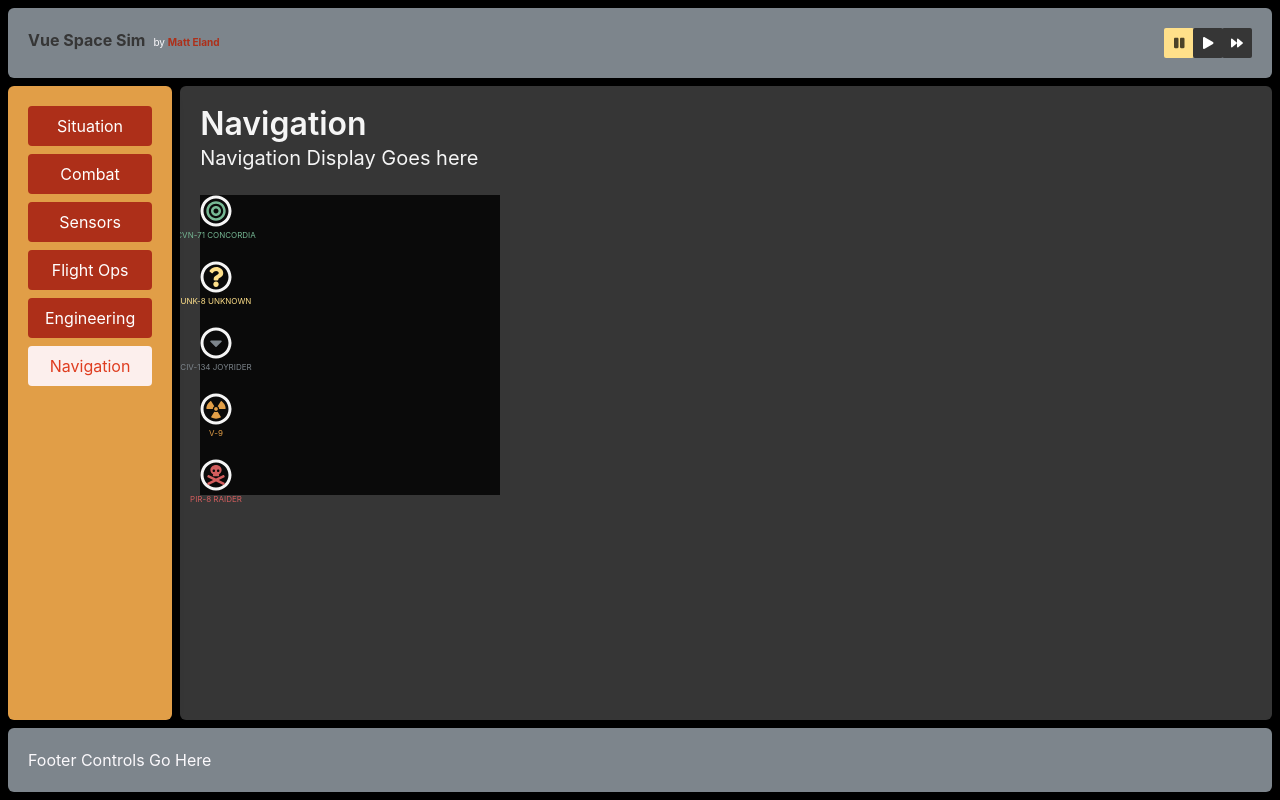
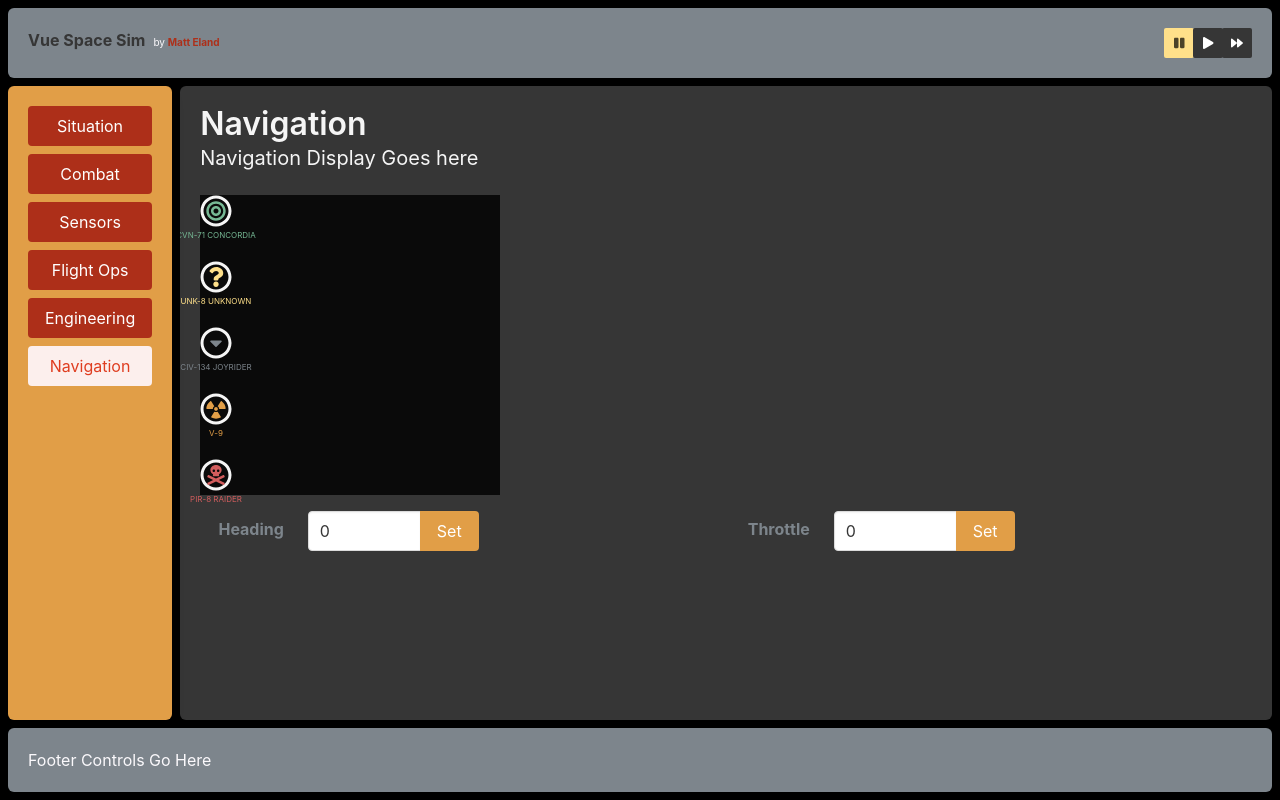
Before and after one commit to IntegerMan/vue-space-sim, a Vue app: page /game/nav in a window 1280 px wide. Built offline with nearby package versions, Linux system fonts and the light colour scheme.

Commit message:
Helm controls

```diff
--- a/src/registerServiceWorker.js
+++ b/src/registerServiceWorker.js
@@ -6,8 +6,8 @@ if (process.env.NODE_ENV === 'production') {
     register(`${process.env.BASE_URL}service-worker.js`, {
         ready() {
             console.log(
-        'App is being served from cache by a service worker.\n'
-        + 'For more details, visit https://goo.gl/AFskqB',
+                'App is being served from cache by a service worker.\n' +
+                    'For more details, visit https://goo.gl/AFskqB'
             );
         },
         registered() {
--- /dev/null
+++ b/src/store/helm.js
@@ -0,0 +1,23 @@
+export default {
+    namespaced: true,
+    state: {
+        requestedThrottle: 0,
+        requestedHeading: 0,
+    },
+    actions: {
+        setHeading({ commit }, heading) {
+            commit('SET_HEADING', heading);
+        },
+        setThrottle({ commit }, throttle) {
+            commit('SET_THROTTLE', throttle);
+        },
+    },
+    mutations: {
+        SET_HEADING(state, heading) {
+            state.requestedHeading = heading;
+        },
+        SET_THROTTLE(state, throttle) {
+            state.requestedThrottle = throttle;
+        },
+    },
+};
--- a/src/store/index.js
+++ b/src/store/index.js
@@ -4,12 +4,14 @@ import Vuex from 'vuex';
 import Classification from '../enums/Classification.js';
 import ContactType from '../enums/ContactType.js';
 import simulation from '@/store/simulation.js';
+import helm from '@/store/helm.js';
 
 Vue.use(Vuex);
 
 export default new Vuex.Store({
     modules: {
         simulation,
+        helm,
     },
     state: {
         contacts: [
--- a/src/views/Navigation.vue
+++ b/src/views/Navigation.vue
@@ -7,6 +7,56 @@
             Navigation Display Goes here
         </h2>
         <situation-grid />
+        <form class="helm-control">
+            <div class="field is-horizontal">
+                <div class="field-label is-normal">
+                    <label class="label has-text-info" for="txtHeading">Heading</label>
+                </div>
+                <div class="field-body">
+                    <div class="field has-addons">
+                        <p class="control">
+                            <input
+                                id="txtHeading"
+                                class="input"
+                                type="number"
+                                min="0"
+                                max="360"
+                                step="1"
+                                v-model.number="heading"
+                            />
+                        </p>
+                        <div class="control">
+                            <a class="button is-primary" @click.prevent="setHeading()">
+                                Set
+                            </a>
+                        </div>
+                    </div>
+                </div>
+                <div class="field-label is-normal">
+                    <label class="label has-text-info" for="txtThrottle">Throttle</label>
+                </div>
+                <div class="field-body">
+                    <div class="field has-addons">
+                        <p class="control">
+                            <input
+                                id="txtThrottle"
+                                class="input"
+                                type="number"
+                                min="-100"
+                                max="100"
+                                step="1"
+                                v-model.number="throttle"
+                            />
+                        </p>
+                        <div class="control">
+                            <a class="button is-primary" @click.prevent="setSpeed()">
+                                Set
+                            </a>
+                        </div>
+                    </div>
+                </div>
+            </div>
+        </form>
     </div>
 </template>
 
@@ -16,5 +66,31 @@ import SituationGrid from '@/components/SituationGrid.vue';
 export default {
     name: 'Navigation',
     components: { SituationGrid },
+    methods: {
+        setSpeed() {
+            this.$store.dispatch('helm/setThrottle', this.throttle);
+        },
+        setHeading() {
+            this.$store.dispatch('helm/setHeading', this.heading);
+        },
+    },
+    data() {
+        return {
+            throttle: 0,
+            heading: 0,
+        };
+    },
+    created() {
+        this.throttle = this.$store.state.helm.requestedThrottle;
+        this.heading = this.$store.state.helm.requestedHeading;
+    },
 };
 </script>
+
+<style lang="scss" scoped>
+@import '@/assets/styles/variables.scss';
+
+form.helm-control {
+    margin-top: $m2;
+}
+</style>
```
Lines whose indentation alone changed are shown as unchanged.
